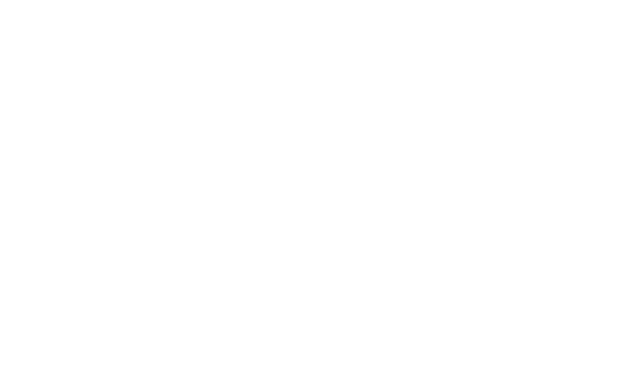
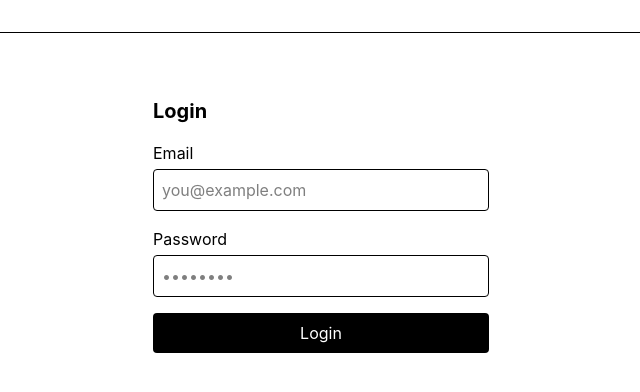
Before and after one commit to dnobleza/nobleza-1, a React (Vite) app in the folder frontend/: page / in a window 1280 px wide. Shown: the top 392 px of the page, without its empty margins (319-959 px from the left). Built offline with nearby package versions, Linux system fonts and the light colour scheme.

Commit message:
feature: Added frontend layout

```diff
--- a/frontend/src/App.jsx
+++ b/frontend/src/App.jsx
@@ -1,6 +1,12 @@
+import Header from './components/Header';
+import LoginPage from './pages/loginPage';
+
 function App() {
   return (
-    <h1 className="text-3xl font-bold">{import.meta.env.VITE_APP_NAME}</h1>
+    <div>
+      <Header />
+      <LoginPage />
+    </div>
   );
 }
 
--- /dev/null
+++ b/frontend/src/components/Header.jsx
@@ -0,0 +1,11 @@
+function Header() {
+  const AppName = import.meta.env.VITE_APP_NAME;
+
+  return (
+    <header className="border-b p-4">
+      <h1 className="text-2xl font-bold">{AppName}</h1>
+    </header>
+  );
+}
+
+export default Header;
--- /dev/null
+++ b/frontend/src/pages/loginPage.jsx
@@ -0,0 +1,35 @@
+function LoginPage() {
+  return (
+    <main className="max-w-sm mx-auto mt-10 p-6">
+      <h2 className="text-xl font-bold mb-4">Login</h2>
+
+      <form className="flex flex-col gap-4">
+        <div className="flex flex-col gap-1">
+          <label htmlFor="email">Email</label>
+          <input
+            id="email"
+            type="email"
+            placeholder="you@example.com"
+            className="border rounded p-2"
+          />
+        </div>
+
+        <div className="flex flex-col gap-1">
+          <label htmlFor="password">Password</label>
+          <input
+            id="password"
+            type="password"
+            placeholder="••••••••"
+            className="border rounded p-2"
+          />
+        </div>
+
+        <button type="submit" className="bg-black text-white rounded p-2">
+          Login
+        </button>
+      </form>
+    </main>
+  );
+}
+
+export default LoginPage;
```
